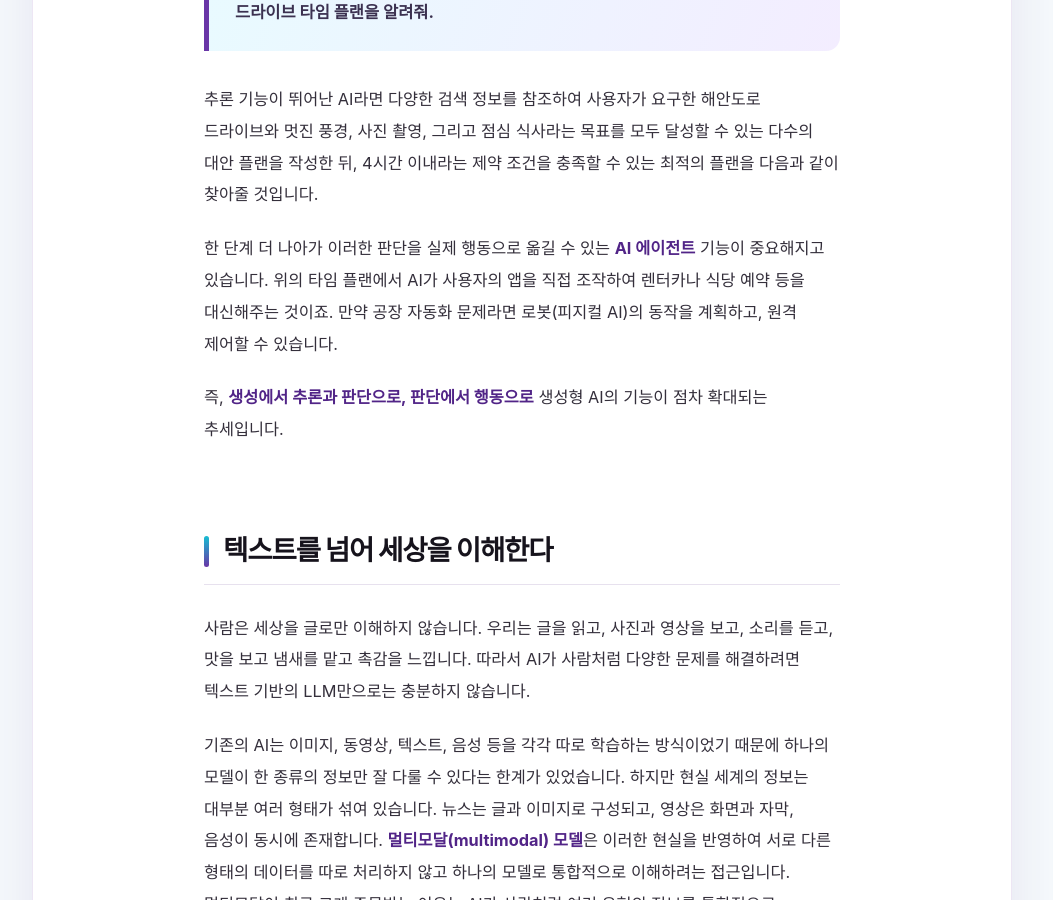
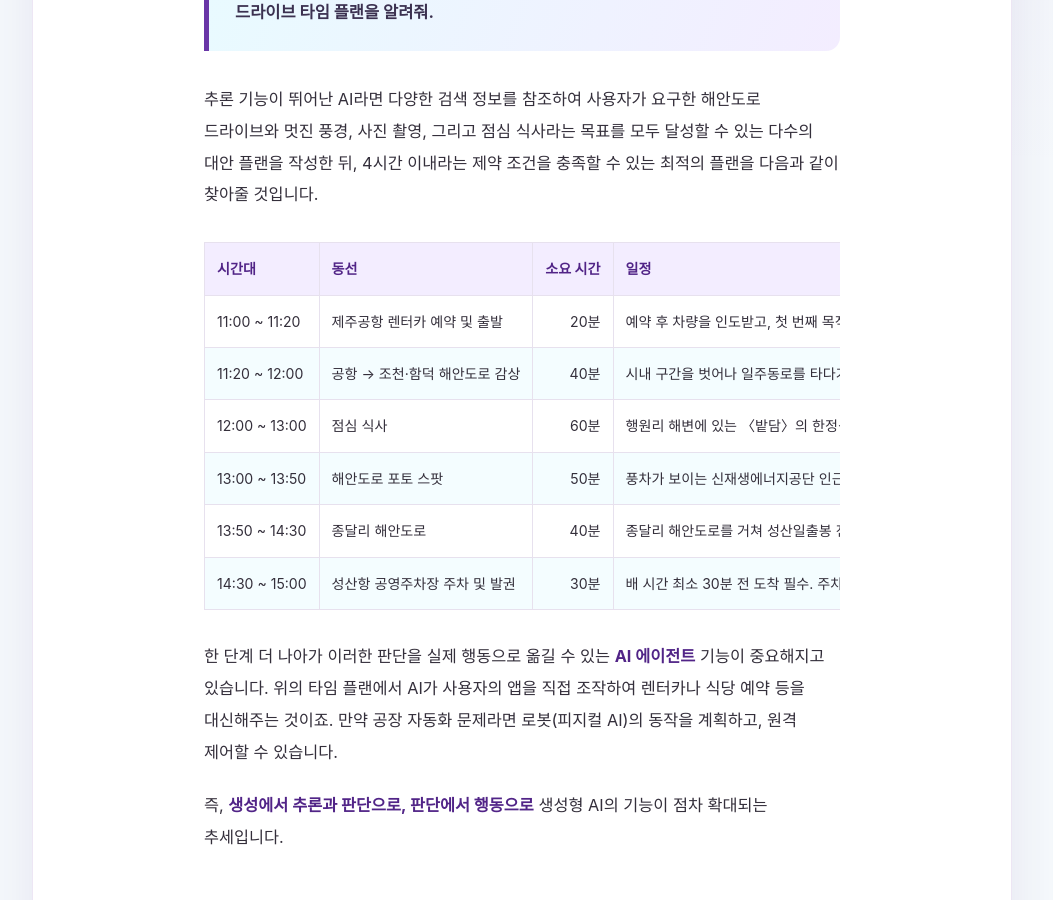
Before and after one commit to chaeyeun-kim/my_website, a Jekyll site: the page built from essay/005.md, in a window 1280 px wide and 900 px high, scrolled down 2476 px. Shown: the whole window, without its empty margins (118-1171 px from the left). Built offline with Jekyll 4.4.1, drawn with Linux system fonts in a browser that asks for light colours; some web fonts are replaced.

Commit message:
Create driving plan for Jeju trip to Seongsan Port
Added a detailed driving plan from Jeju Airport to Seongsan Port, including time slots for car rental, scenic drives, lunch, and photo spots.

```diff
--- a/essay/005.md
+++ b/essay/005.md
@@ -36,6 +36,16 @@ AI는 프롬프트에서 **“우산이 없다 → 비를 맞는다 → 옷은
 > **[프롬프트]** 제주 공항, 3명인데 성산 일출봉으로 렌터카를 몰고 가려 해. 가급적 해안도로를 타고 싶고 풍경 좋은 곳에서 사진을 몇 장 찍고 싶어. 15시 우도 배 출발 시간을 맞추려면 4시간 이내에 성산항에 도착해야 해, 가면서 맛있는 점심도 해결하고. 드라이브 타임 플랜을 알려줘.
 
 추론 기능이 뛰어난 AI라면 다양한 검색 정보를 참조하여 사용자가 요구한 해안도로 드라이브와 멋진 풍경, 사진 촬영, 그리고 점심 식사라는 목표를 모두 달성할 수 있는 다수의 대안 플랜을 작성한 뒤, 4시간 이내라는 제약 조건을 충족할 수 있는 최적의 플랜을 다음과 같이 찾아줄 것입니다.
+
+| 시간대 | 동선 | 소요 시간 | 일정 |
+|---|---|---:|---|
+| 11:00 ~ 11:20 | 제주공항 렌터카 예약 및 출발 | 20분 | 예약 후 차량을 인도받고, 첫 번째 목적지를 ‘함덕해수욕장’으로 설정하고 출발합니다. |
+| 11:20 ~ 12:00 | 공항 → 조천·함덕 해안도로 감상 | 40분 | 시내 구간을 벗어나 일주동로를 타다가 조천 인근에서 해안도로로 진입하여 월정해수욕장으로 이동합니다. |
+| 12:00 ~ 13:00 | 점심 식사 | 60분 | 행원리 해변에 있는 〈밭담〉의 한정식 또는 통갈치구이를 추천합니다. |
+| 13:00 ~ 13:50 | 해안도로 포토 스팟 | 50분 | 풍차가 보이는 신재생에너지공단 인근이나 한적한 평대 해안도로변에 차를 세우고 사진을 남깁니다. |
+| 13:50 ~ 14:30 | 종달리 해안도로 | 40분 | 종달리 해안도로를 거쳐 성산일출봉 전경을 바라보며 성산항으로 진입합니다. |
+| 14:30 ~ 15:00 | 성산항 공영주차장 주차 및 발권 | 30분 | 배 시간 최소 30분 전 도착 필수. 주차 후 승선 신고서 2부를 작성하고 신분증을 지참하여 발권을 마칩니다. |
+
 
 한 단계 더 나아가 이러한 판단을 실제 행동으로 옮길 수 있는 **AI 에이전트** 기능이 중요해지고 있습니다. 위의 타임 플랜에서 AI가 사용자의 앱을 직접 조작하여 렌터카나 식당 예약 등을 대신해주는 것이죠. 만약 공장 자동화 문제라면 로봇(피지컬 AI)의 동작을 계획하고, 원격 제어할 수 있습니다.
 
```
